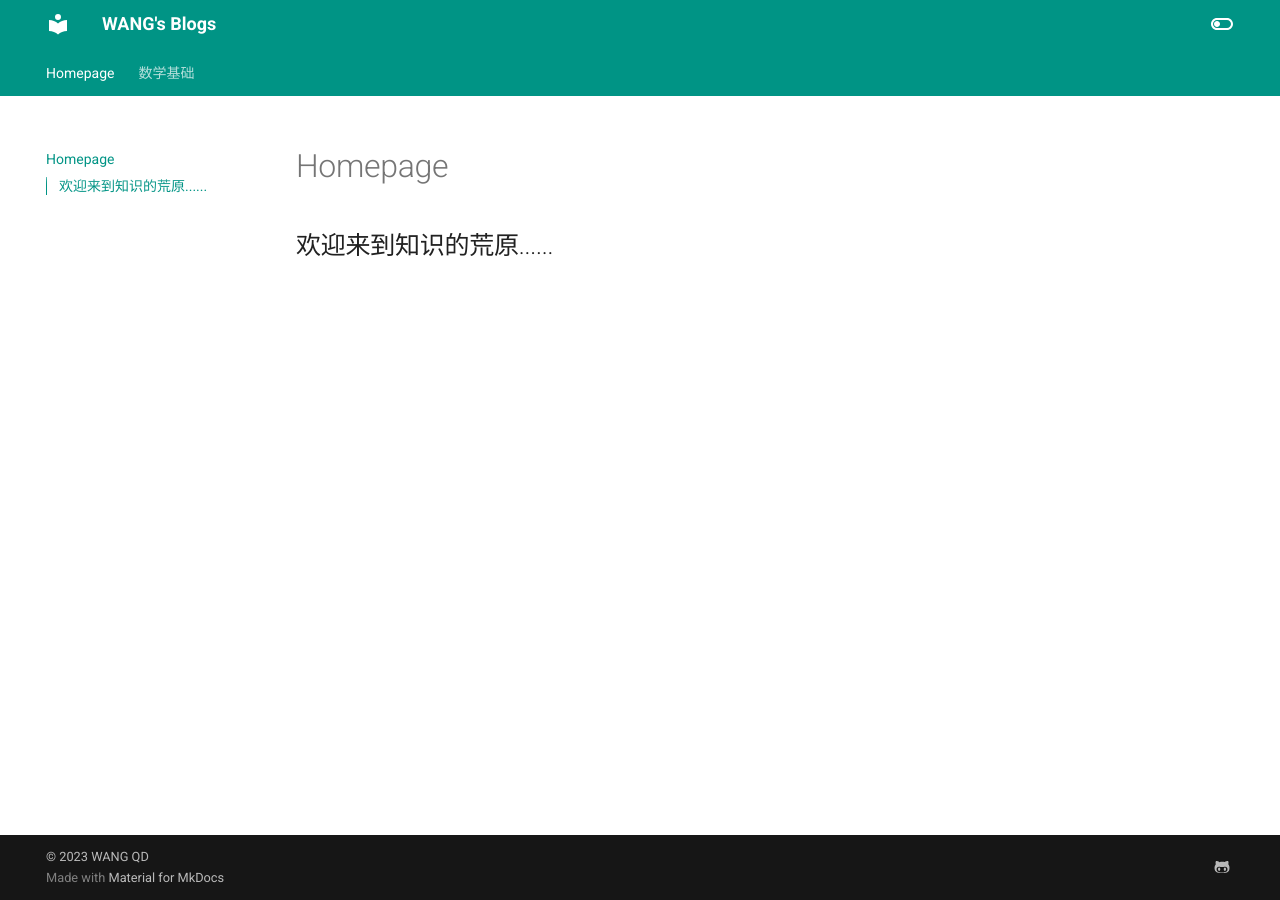
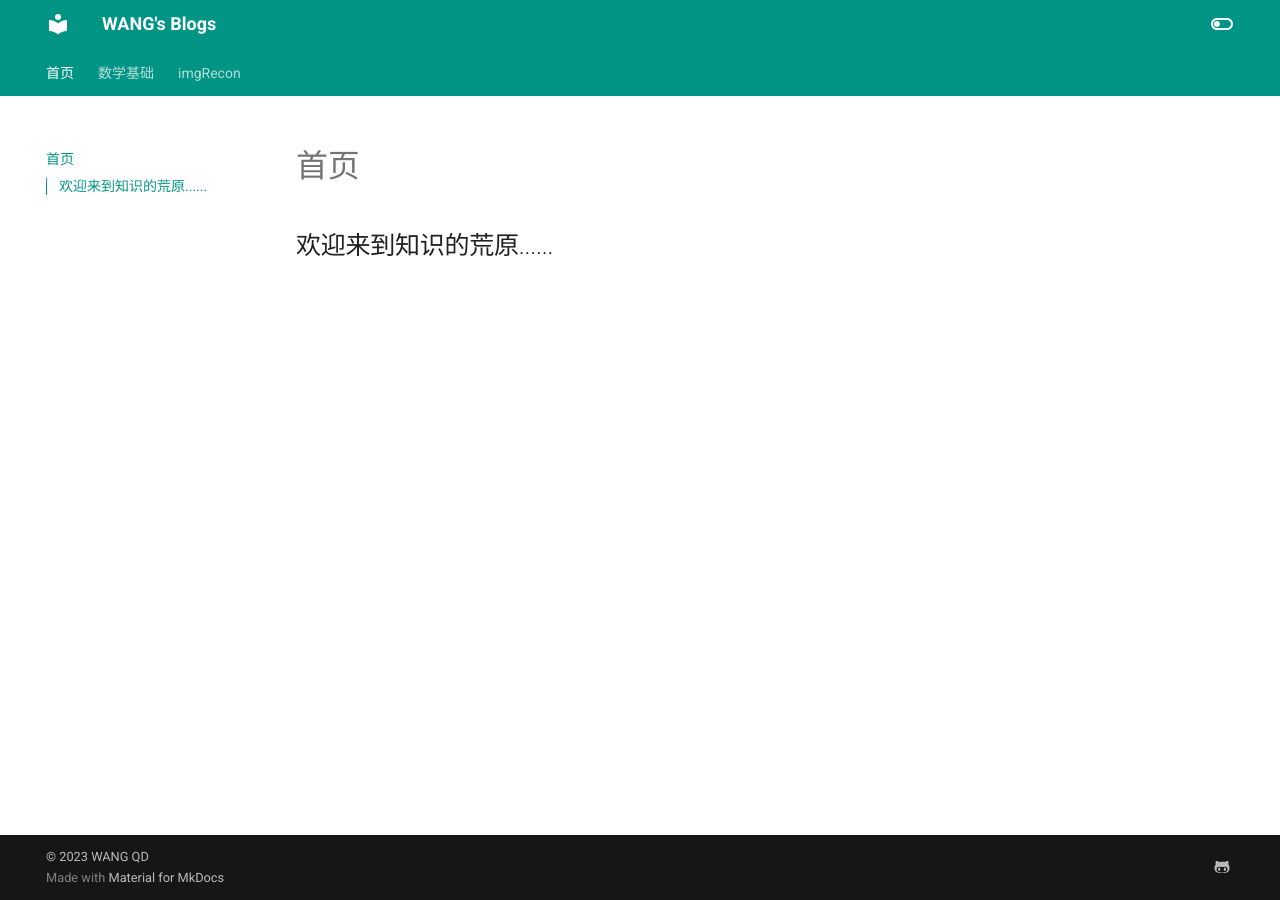
Before and after one commit to wang-qd/wang-qd.github.io, an MkDocs documentation site: the page built from docs/index.md, in a window 1280 px wide. Built offline with MkDocs 1.6.1 and Material for MkDocs 9.7.7, drawn with Linux system fonts in a browser that asks for light colours.

Commit message:
try subfolders

```diff
--- a/docs/index.md
+++ b/docs/index.md
@@ -1,3 +1,3 @@
-# Homepage
+# 首页
 
 ## 欢迎来到知识的荒原......
```
Also changed, not shown: docs/imgRecon/reconAlg.md (added, +1 -0 lines).
